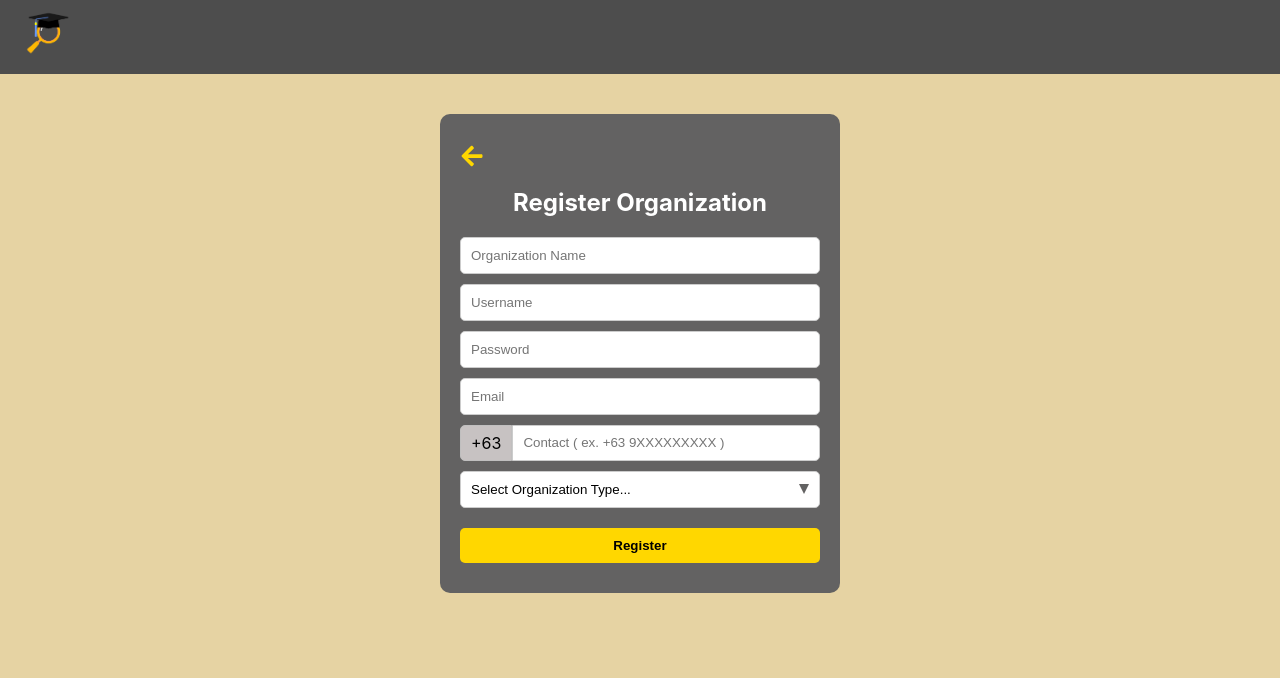
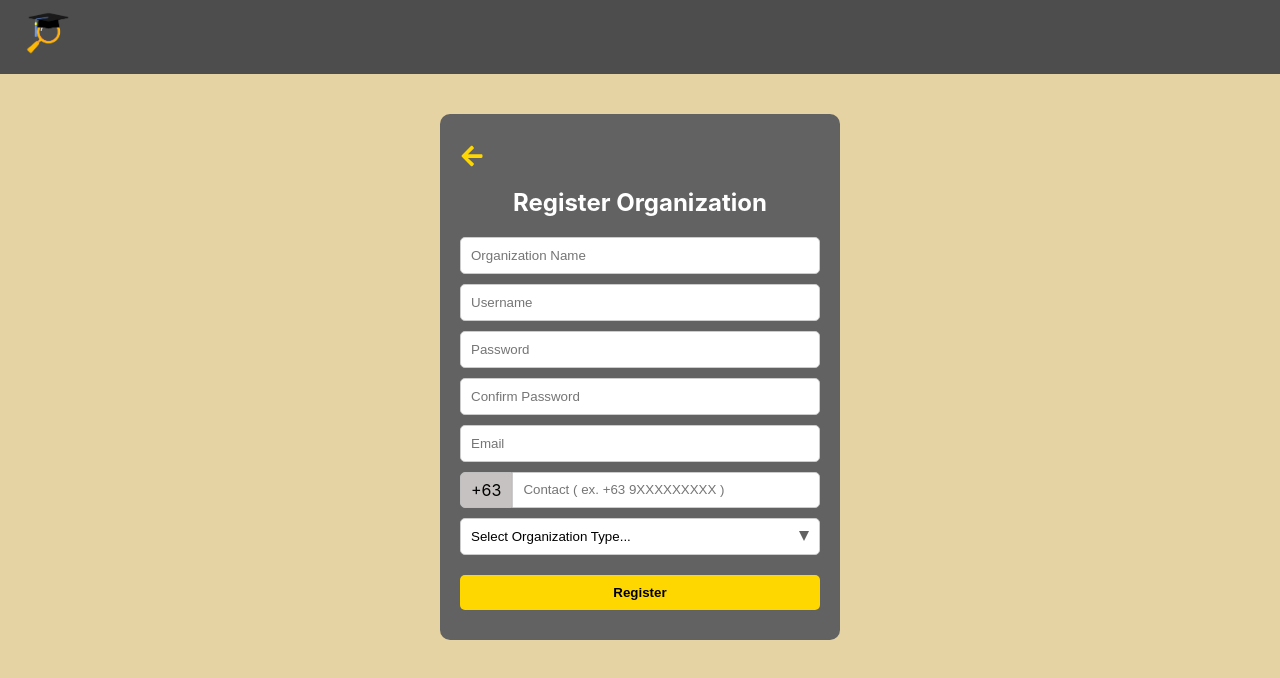
Before and after one commit to nardsxx/Funded-Futures-Org_Web, a React (Create React App) app: page /register in a window 1280 px wide. Shown: the top 678 px of the page. Built offline with nearby package versions, Linux system fonts and the light colour scheme; no server answers.

Commit message:
confirm password added

```diff
--- a/src/Register.js
+++ b/src/Register.js
@@ -10,6 +10,7 @@ function Register() {
   const [orgName, setOrgName] = useState('');
   const [orgUsername, setOrgUsername] = useState('');
   const [orgPassword, setOrgPassword] = useState('');
+  const [confirmPassword, setConfirmPassword] = useState('');
   const [orgEmail, setOrgEmail] = useState('');
   const [orgContact, setOrgContact] = useState('');
   const [orgType, setOrgType] = useState('');
@@ -43,7 +44,13 @@ function Register() {
 
     const emailPattern = /^[^\s@]+@[^\s@]+\.[^\s@]+$/;
     if (!emailPattern.test(orgEmail)) {
-      setError('Invalid Entry. Please check again your details.');
+      setError('Invalid Email. Please check again your details.');
+      setLoading(false);
+      return;
+    }
+
+    if (orgPassword !== confirmPassword) {
+      setError('Passwords do not match.');
       setLoading(false);
       return;
     }
@@ -51,7 +58,7 @@ function Register() {
     const passwordPattern = /^(?=.*[a-z])(?=.*[A-Z])(?=.*\d)(?=.*[@$!%*?&])[A-Za-z\d@$!%*?&]{8,}$/;
     if (!passwordPattern.test(orgPassword)) {
       setError(
-        'Password must be at least 8 characters long and include at least one uppercase letter, one lowercase letter, one number, and one special character.'
+        'Password must meet the specified requirements.'
       );
       setLoading(false);
       return;
@@ -78,7 +85,6 @@ function Register() {
       setLoading(false);
     }
   };
-
 
   return (
     <div className="Register">
@@ -132,6 +138,15 @@ function Register() {
           )}
         </div>
 
+        <div className="password-container">
+          <input
+            type="password"
+            placeholder="Confirm Password"
+            value={confirmPassword}
+            onChange={(e) => setConfirmPassword(e.target.value)}
+          />
+        </div>
+
         <input
           type="email"
           placeholder="Email"
--- a/src/ViewProfile.js
+++ b/src/ViewProfile.js
@@ -237,7 +237,7 @@ function ViewProfile() {
             </div>
           </div>
         ) : (
-          <p>No profile data found</p>
+          <p>Loading Profile...</p>
         )}
       </div>
     </div>
```
